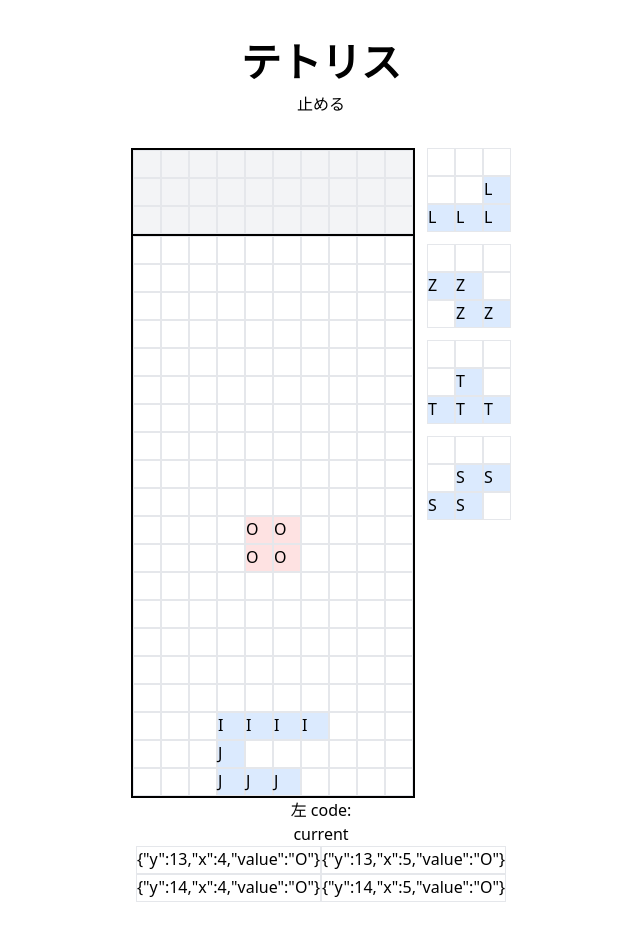
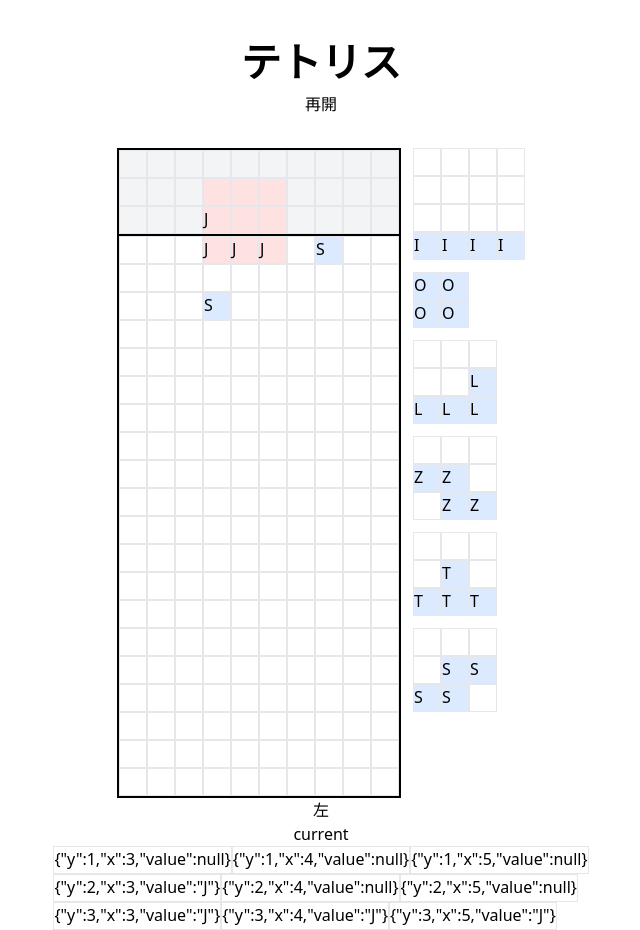
Before and after one commit to akiogitgit/tetris, a SvelteKit app: page / in a window 1280 px wide. Shown: the whole page, without its empty margins (319-959 px from the left). Before the commit the page ends 902 px from the top, so only its background shows below. Built offline with nearby package versions, Linux system fonts and the light colour scheme.

Commit message:
feat: 左右、下のキー操作でミノを移動

```diff
--- a/src/routes/+page.svelte
+++ b/src/routes/+page.svelte
@@ -10,7 +10,13 @@
 <script lang="ts">
 	import Fields from '../components/Fields.svelte'
 	import NextMino from '../components/NextMino.svelte'
-	import { ableToSlideDown, getNextActiveMino, getRandomMinos } from './game'
+	import {
+		ableToMoveRight,
+		ableToMoveDown,
+		getNextActiveMino,
+		getRandomMinos,
+		ableToMoveLeft
+	} from './game'
 
 	// ルール
 	// 20 * 10
@@ -22,8 +28,13 @@
 
 	// 各ミノは4*4, 5*5で持っとくといいか？回転を考えると
 
-	let fields: Field[][] = [...Array(FIELD_HIGHT)].map(() =>
-		[...Array(FIELD_WIDTH)].map(() => null)
+	// let fields: Field[][] = [...Array(FIELD_HIGHT)].map(() =>
+	// 	[...Array(FIELD_WIDTH)].map(() => null)
+	// )
+	let fields: Field[][] = [...Array(FIELD_HIGHT)].map((_, y) =>
+		[...Array(FIELD_WIDTH)].map((_, x) =>
+			(y === 3 && x === 7) || (y === 5 && x === 3) ? 'S' : null
+		)
 	)
 	let randomMinos: Field[][][] = [] // = getRandomMinos()
 	let activeMino: ActiveMino = [] // = getNextActiveMino()
@@ -67,8 +78,7 @@
 		spawnMinoInField()
 	}
 
-	let isStopped = false
-
+	let isStopped = true
 	// 一定間隔で下にずらす
 	const setIntervalId = setInterval(() => {
 		// activeMinoがない時は追加する
@@ -81,8 +91,8 @@
 		if (isFinished) clearInterval(setIntervalId)
 		if (isStopped) return
 
-		// const res = ableToSlideDown()
-		const res = ableToSlideDown(fields, activeMino)
+		// const res = ableToMoveDown()
+		const res = ableToMoveDown(fields, activeMino)
 		// 着地した
 		if (!res) {
 			changeNextMino()
@@ -91,11 +101,61 @@
 		// currentMinoを下にずらす
 		fields = res.fields
 		activeMino = res.activeMino
-	}, 100)
+	}, 1000)
 
-	let code = ''
-	const handleKeydown = (event: any) => {
-		code = event.code
+	const arr = [
+		[1, 2, 3],
+		[4, 5, 6],
+		[7, 8, 9]
+	]
+
+	for (let x = arr.length - 1; x >= 0; x--) {
+		for (let y = 0; y < arr.length; y++) {
+			console.log(arr[y][x])
+		}
+	}
+	console.log(JSON.stringify(arr))
+
+	const handleKeydown = (e: KeyboardEvent) => {
+		if (isFinished) return
+		const code = e.code
+		e.preventDefault() // ブラウザ本来の挙動をさせない
+
+		let res:
+			| false
+			| {
+					fields: any
+					activeMino: any
+			  } = false
+		switch (code) {
+			// 移動
+			case 'ArrowRight':
+				res = ableToMoveRight(fields, activeMino)
+				break
+			case 'ArrowLeft':
+				res = ableToMoveLeft(fields, activeMino)
+				break
+			case 'ArrowDown':
+				res = ableToMoveDown(fields, activeMino)
+				break
+
+			// 回転
+			case 'ArrowUp':
+			case 'KeyX':
+				console.log('右回り')
+				break
+			case 'KeyZ':
+				console.log('左回り')
+				break
+
+			// ハードドロップ
+			case 'Space':
+				console.log('スペース')
+		}
+		if (!!res) {
+			fields = res.fields
+			activeMino = res.activeMino
+		}
 	}
 </script>
 
@@ -120,7 +180,6 @@
 
 <div>
 	<button>左</button>
-	code: {code}
 </div>
 
 <p>current</p>
--- a/src/routes/game.ts
+++ b/src/routes/game.ts
@@ -1,4 +1,4 @@
-import { FIELD_HIGHT } from './+page.svelte'
+import { FIELD_HIGHT, FIELD_WIDTH } from './+page.svelte'
 
 type Color = 'I' | 'O' | 'S' | 'Z' | 'J' | 'L' | 'T'
 type Field = null | Color
@@ -143,7 +143,7 @@ const spawnMinoInField = (
 
 // currentMinoを下にずらせるかチェック
 // ずらせるなら、ずらした後のfields, currentMinoを返す
-export const ableToSlideDown = (
+export const ableToMoveDown = (
 	fields: Field[][],
 	activeMino: CurrentMino
 ): false | { fields: Field[][]; activeMino: CurrentMino } => {
@@ -176,3 +176,65 @@ export const ableToSlideDown = (
 
 	return { fields: testFields, activeMino: testCurrentMino }
 }
+
+export const ableToMoveRight = (fields: Field[][], activeMino: CurrentMino) => {
+	const testFields = structuredClone(fields)
+	const testCurrentMino = structuredClone(activeMino)
+
+	// currentMinoを1まとまりで、1つでも無理ならfalse
+	for (let ix = activeMino.length - 1; ix >= 0; ix--) {
+		const fieldsX = activeMino[ix]
+
+		for (let iy = 0; iy < fieldsX.length; iy++) {
+			// 下にずらす
+			testCurrentMino[iy][ix].x += 1
+			const field = testCurrentMino[iy][ix]
+			console.log(iy, ix, field)
+
+			if (!field.value) continue // nullは無視
+
+			// 一番下に着いた or ミノにぶつかる
+			if (field.x > FIELD_WIDTH - 1 || testFields[field.y][field.x]) {
+				console.log('break!', field)
+				return false
+			}
+
+			const { x, y, value } = field
+			testFields[y][x] = value // 次の位置に移動
+			testFields[y][x - 1] = null // 前にいた位置をnullに
+		}
+	}
+
+	return { fields: testFields, activeMino: testCurrentMino }
+}
+
+export const ableToMoveLeft = (fields: Field[][], activeMino: CurrentMino) => {
+	const testFields = structuredClone(fields)
+	const testCurrentMino = structuredClone(activeMino)
+
+	// currentMinoを1まとまりで、1つでも無理ならfalse
+	for (let iy = 0; iy < activeMino.length; iy++) {
+		const fieldsX = activeMino[iy]
+
+		for (let ix = 0; ix < fieldsX.length; ix++) {
+			// 下にずらす
+			testCurrentMino[iy][ix].x -= 1
+			const field = testCurrentMino[iy][ix]
+			console.log(iy, ix, field)
+
+			if (!field.value) continue // nullは無視
+
+			// 一番下に着いた or ミノにぶつかる
+			if (field.x < 0 || testFields[field.y][field.x]) {
+				console.log('break!', field)
+				return false
+			}
+
+			const { x, y, value } = field
+			testFields[y][x] = value // 次の位置に移動
+			testFields[y][x + 1] = null // 前にいた位置をnullに
+		}
+	}
+
+	return { fields: testFields, activeMino: testCurrentMino }
+}
```
